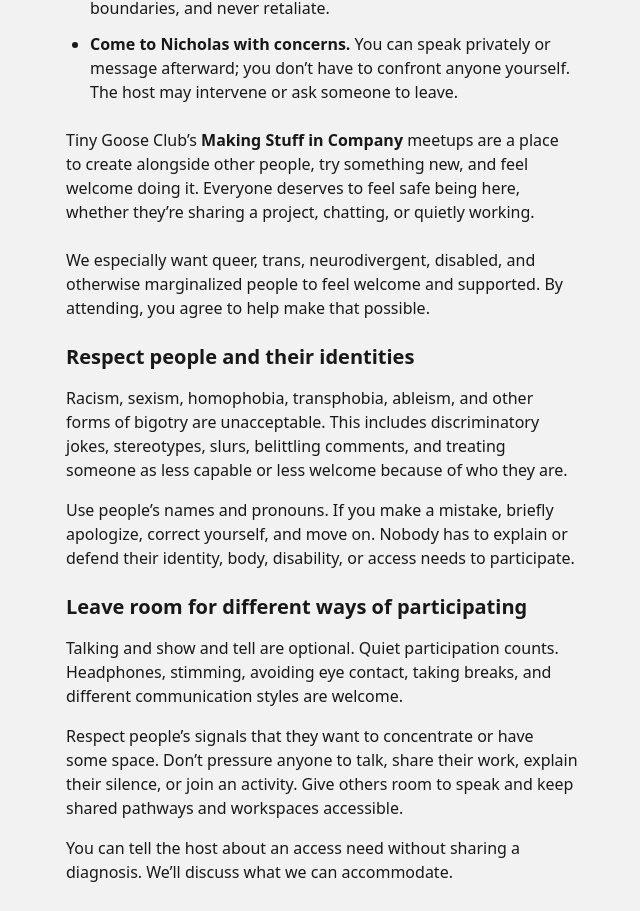
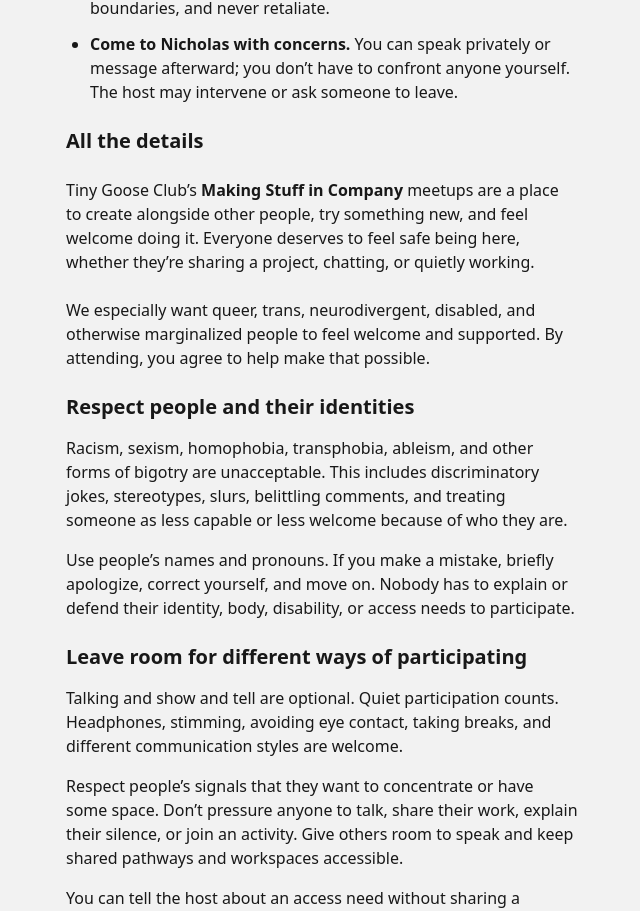
Before and after one commit to nrrb/tinygoose.club, a Vue app: page /goose-code-of-conduct in a window 1280 px wide. Shown: the part 860-1771 px from the top of the page, without its empty margins (318-958 px from the left). Built offline with nearby package versions, Linux system fonts and the light colour scheme.

Commit message:
feat: label full Code of Conduct details

```diff
--- a/src/CodeOfConduct.vue
+++ b/src/CodeOfConduct.vue
@@ -20,6 +20,7 @@
         <li><strong>Come to Nicholas with concerns.</strong> You can speak privately or message afterward; you don’t have to confront anyone yourself. The host may intervene or ask someone to leave.</li>
       </ul>
     </section>
+    <h2>All the details</h2>
     <p>Tiny Goose Club’s <strong>Making Stuff in Company</strong> meetups are a place to create alongside other people, try something new, and feel welcome doing it. Everyone deserves to feel safe being here, whether they’re sharing a project, chatting, or quietly working.</p>
     <p>We especially want queer, trans, neurodivergent, disabled, and otherwise marginalized people to feel welcome and supported. By attending, you agree to help make that possible.</p>
 
```
Also changed, not shown: 1 other file (tests, documents, lock files or other folders).
